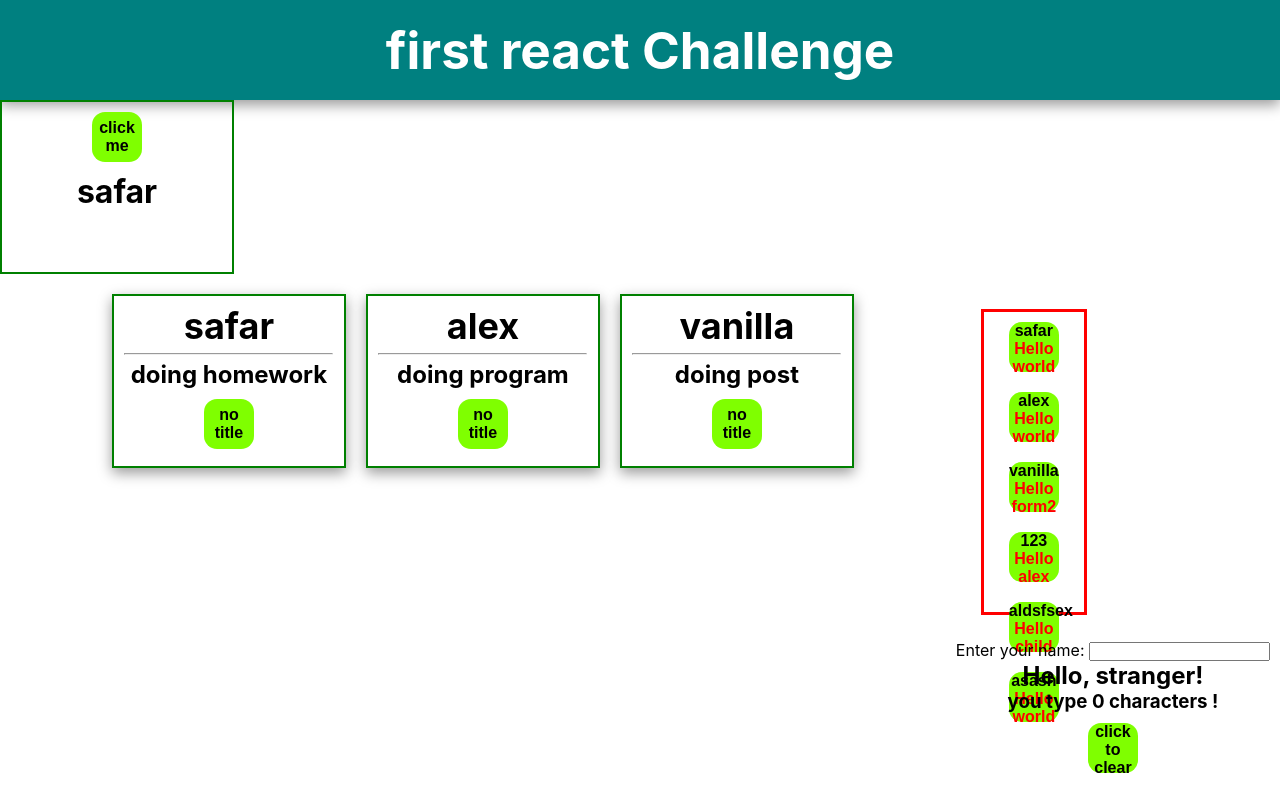
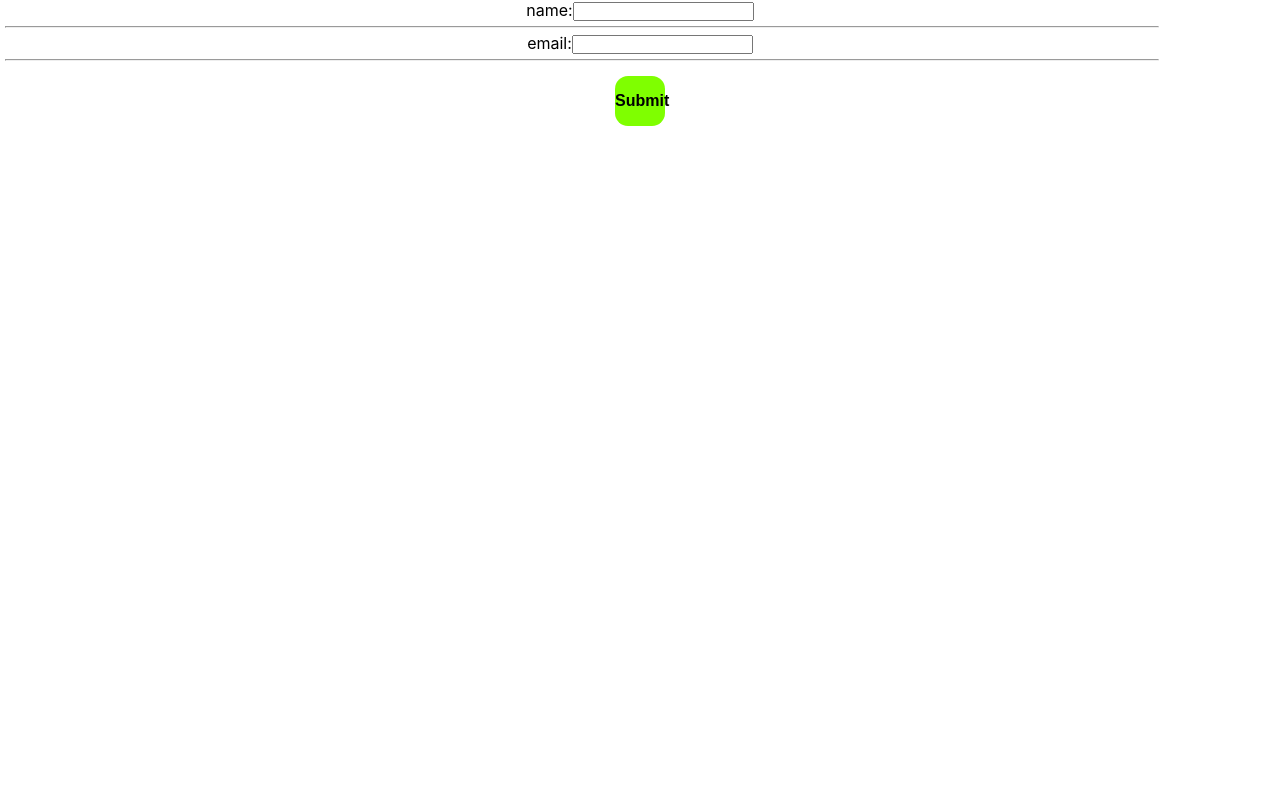
Before and after one commit to PrimeSafar/FirtsChallnage_ReactJs, a React (Create React App) app in the folder first_challange/: page / in a window 1280 px wide. Built offline with nearby package versions, Linux system fonts and the light colour scheme.

Commit message:
Use State with form in two state

```diff
--- a/first_challange/src/App.js
+++ b/first_challange/src/App.js
@@ -5,7 +5,7 @@ import Post from "./Post";
 import Side from "./Side";
 import MyButton1 from "./myButton";
 import Input from "./Input";
-
+import Form from "./form";
 
 
 const showSide = true;
@@ -27,17 +27,19 @@ function App() {
   });
   return (
     <div className="App">
-      <Header />
-      <MyButton1 />
+      <Form />
+      {/* <Header /> */}
+      {/* <MyButton1 /> */}
 
       {/* Post  and Side Container  */}
 
       <div className={"Container"}>
-        <div className={"post-main"}>{myPostRender}</div>
+        {/* <div className={"post-main"}>{myPostRender}</div> */}
 
         <div>
-          <AppSide />
-           <Input />
+          {/* <AppSide /> */}
+           {/* <Input /> */}
+
         </div>
 
       </div>
--- a/first_challange/src/Input.js
+++ b/first_challange/src/Input.js
@@ -6,21 +6,15 @@ export default function GreetingInput() {
   function handleChange(event) {
     setName(event.target.value);
   }
-  function ClearInput(){
-    setName("")
-  }
+  const ClearInput = () => setName("");
 
   return (
     <div>
       <label>Enter your name: </label>
       <input value={name} onChange={handleChange} />
 
-      <h2>
-        {name ? `Hello, ${name}!` : "Hello, stranger!"}
-      </h2>
-      <h3>
-        {`you type ${name.length} characters !`}
-      </h3>
+      <h2>{name ? `Hello, ${name}!` : "Hello, stranger!"}</h2>
+      <h3>{`you type ${name.length} characters !`}</h3>
       <button onClick={ClearInput}>click to clear </button>
     </div>
   );
--- /dev/null
+++ b/first_challange/src/form.js
@@ -0,0 +1,30 @@
+import { useState } from "react";
+export default function Form() {
+  const [nameInput, setNameInput] = useState("");
+  const [emailInput,setEmailInput]= useState("")
+
+  return (
+    <form onSubmit={(event)=>{
+        event.preventDefault()
+        console.log(emailInput , nameInput)
+    }}>
+      <label>name:</label>
+      <input
+        value={nameInput}
+        onChange={(event) => {
+          setNameInput(event.target.value);
+        }}
+      />
+      <hr></hr>
+
+      <label>email:</label>
+      <input  value={emailInput}
+        onChange={(event) => {
+          setEmailInput(event.target.value);
+        }} />
+
+      <hr></hr>
+      <button type="submit">Submit</button>
+    </form>
+  );
+}
```
